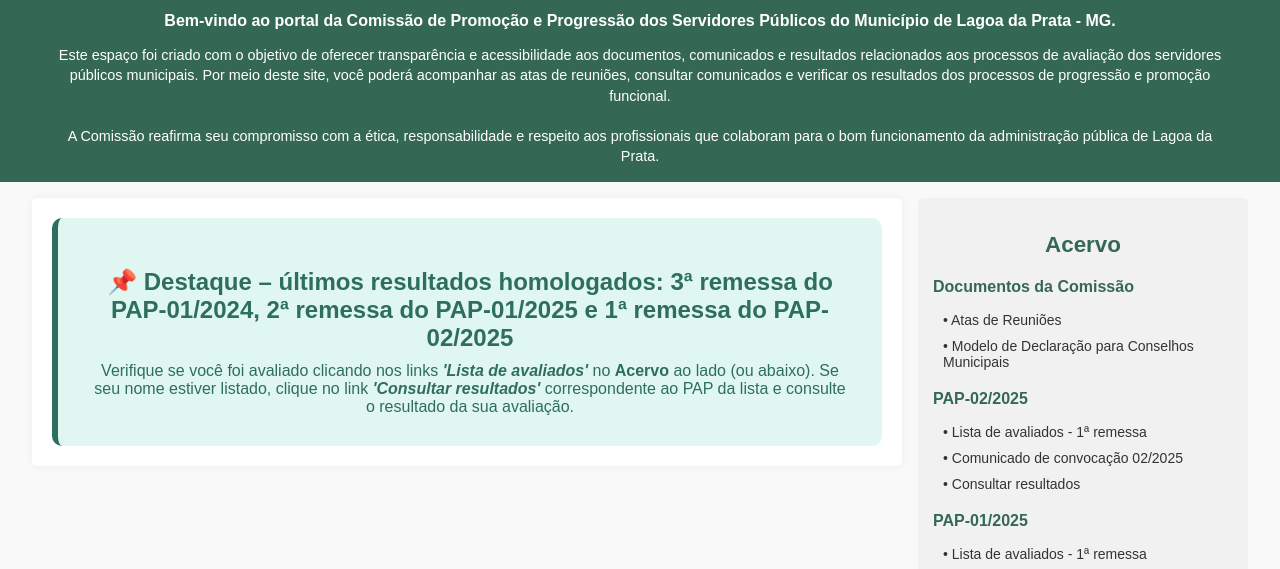
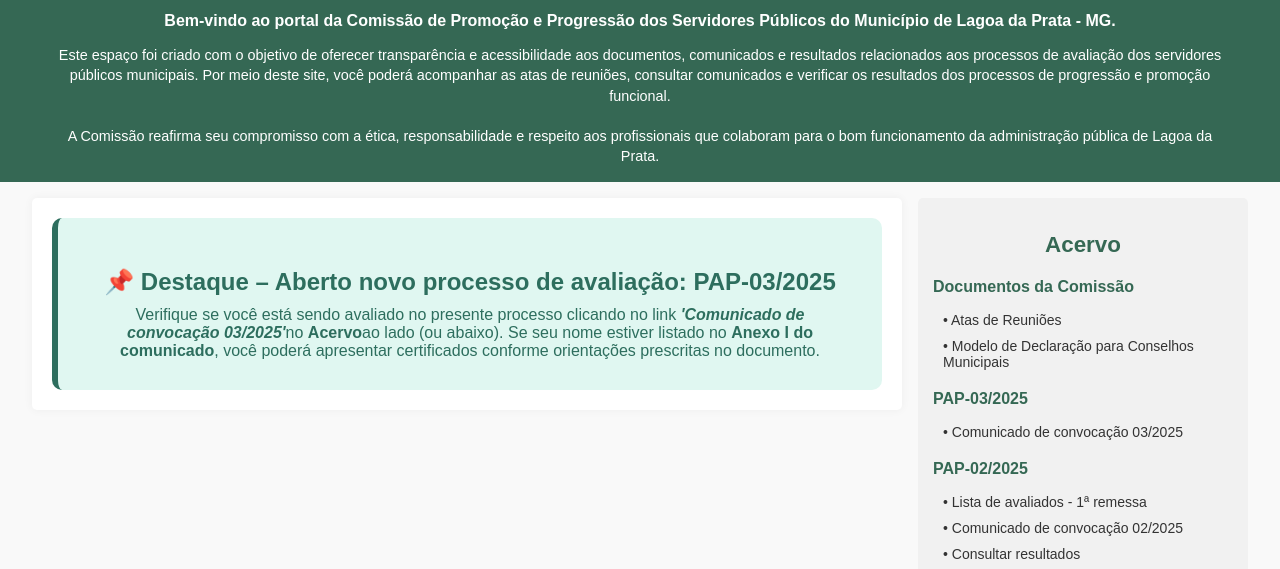
Before and after one commit to Comissao-LPMG/portal-CPP, a plain HTML site: page index.html in a window 1280 px wide. Shown: the part 158-727 px from the top of the page. Drawn offline with Linux system fonts and the light colour scheme.

Commit message:
Update index.html
Inclusão de link do comunicado de convocação do PAP-03/2025.

```diff
--- a/index.html
+++ b/index.html
@@ -190,12 +190,9 @@
     <!-- Banner de destaque -->
     <div class="content">
       <div class="highlight-banner">
-        <h2>📌 Destaque – últimos resultados homologados: 3ª remessa do PAP-01/2024, 2ª remessa do PAP-01/2025 e 1ª remessa do PAP-02/2025</h2>
+        <h2>📌 Destaque – Aberto novo processo de avaliação: PAP-03/2025</h2>
         <p>
-          Verifique se você foi avaliado clicando nos links
-          <span class="bold-italic">'Lista de avaliados'</span> no
-          <strong>Acervo</strong> ao lado (ou abaixo). Se seu nome estiver listado, clique no link
-          <span class="bold-italic">'Consultar resultados'</span> correspondente ao PAP da lista e consulte o resultado da sua avaliação.
+          Verifique se você está sendo avaliado no presente processo clicando no link <span class="bold-italic">'Comunicado de convocação 03/2025'</span>no <strong>Acervo</strong>ao lado (ou abaixo). Se seu nome estiver listado no <strong>Anexo I do comunicado</strong>, você poderá apresentar certificados conforme orientações prescritas no documento.
         </p>
       </div>
     </div>
@@ -207,6 +204,9 @@
       <h3>Documentos da Comissão</h3>
       <a href="https://drive.google.com/drive/folders/1I9P_QQJ1clYsISPUiF9v3zT3tQCWGlrh?usp=sharing" target="_blank" rel="noopener">• Atas de Reuniões</a>
       <a href="https://docs.google.com/document/d/18p9fs5uxnkaIY52cSU0Wx-xOsr20znuj5bS-4TEUZB8/export?format=docx" rel="noopener">• Modelo de Declaração para Conselhos Municipais</a>
+
+      <h3>PAP-03/2025</h3>
+      <a href="https://drive.google.com/file/d/1ioiOJQpb0tCxaSFJjzcn7oNy8kcnR_Fa/view?usp=sharing" target="_blank" rel="noopener">• Comunicado de convocação 03/2025</a>
 
       <h3>PAP-02/2025</h3>
       <a href="https://drive.google.com/file/d/19d2IkH0JkrbVFTZwqZYUn7WKpbWk5EcQ/view?usp=sharing" target="_blank" rel="noopener">• Lista de avaliados - 1ª remessa</a>
```
